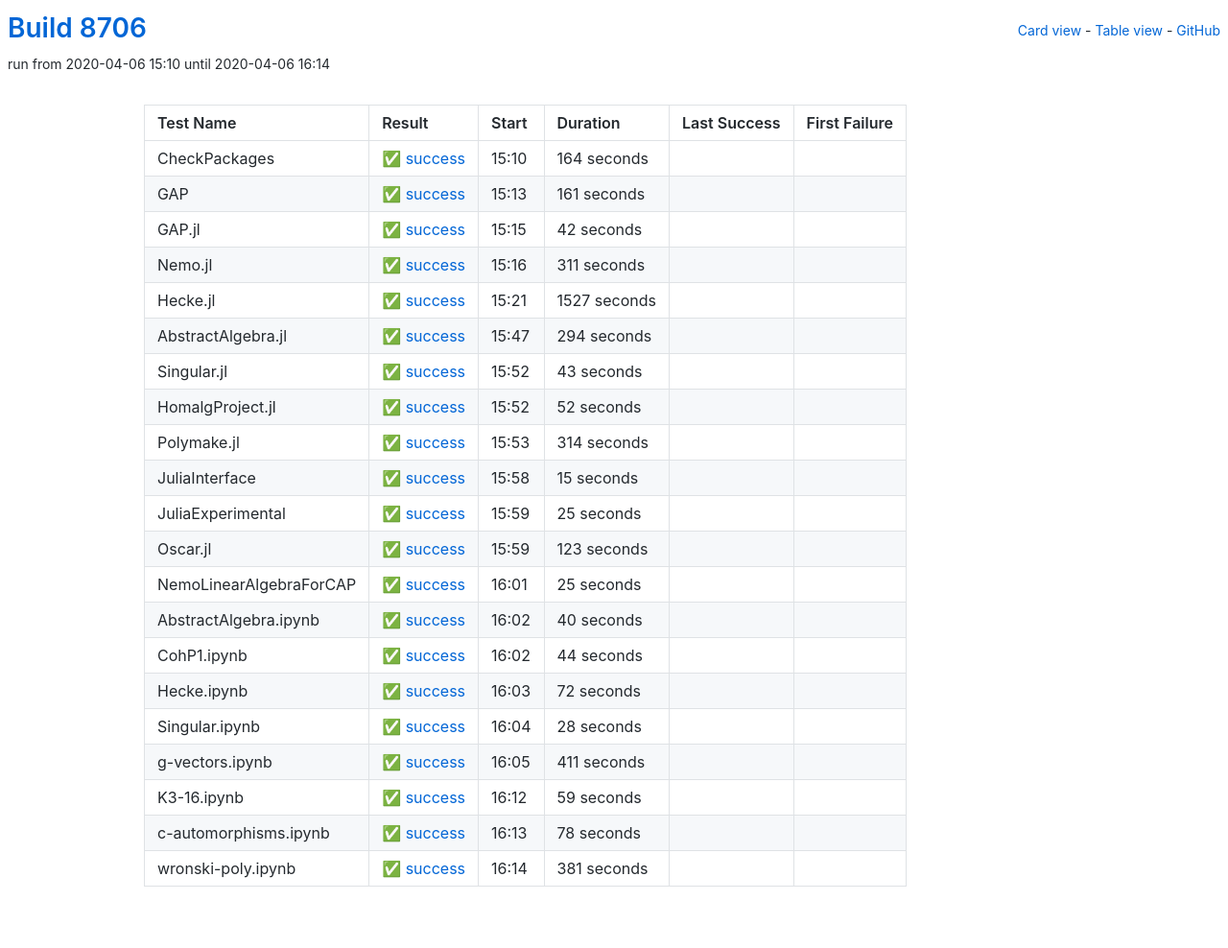
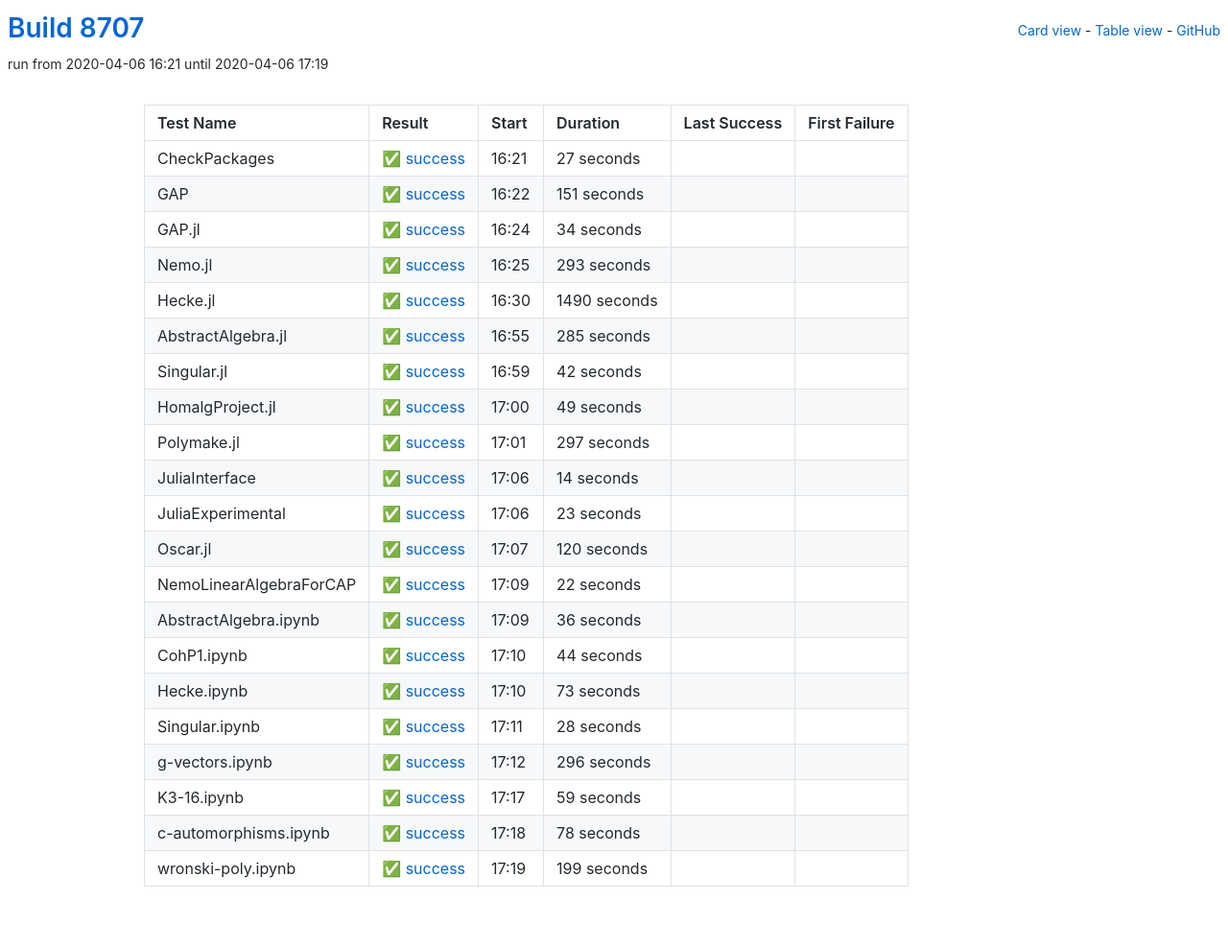
Before and after one commit to oscar-system/oscar-ci-status, a Jekyll site: the page built from table.html, in a window 1280 px wide. Shown: the whole page at 96% size. Built offline with Jekyll 4.4.1, drawn with Linux system fonts in a browser that asks for light colours.

Commit message:
Build 8707

```diff
--- a/_data/ci.yml
+++ b/_data/ci.yml
@@ -1,27 +1,71 @@
-build: 8706
-build_url: https://oscarci.mathematik.uni-kl.de/job/oscar/8706/
+build: 8707
+build_url: https://oscarci.mathematik.uni-kl.de/job/oscar/8707/
 job: oscar
 tests:
-- duration: 164
+- duration: 27
   exitcode: 0
   first_failure: false
   first_failure_url: null
   last_success: false
   last_success_url: null
-  log: https://oscarci.mathematik.uni-kl.de/job/oscar/8706/artifact/logs/build-8706/CheckPackages.log
+  log: https://oscarci.mathematik.uni-kl.de/job/oscar/8707/artifact/logs/build-8707/CheckPackages.log
   name: CheckPackages
-  start: 2020-04-06 15:10
+  start: 2020-04-06 16:21
   status: success
   success: true
-- duration: 161
+- duration: 151
   exitcode: 0
   first_failure: false
   first_failure_url: null
   last_success: false
   last_success_url: null
-  log: https://oscarci.mathematik.uni-kl.de/job/oscar/8706/artifact/logs/build-8706/GAP.log
+  log: https://oscarci.mathematik.uni-kl.de/job/oscar/8707/artifact/logs/build-8707/GAP.log
   name: GAP
-  start: 2020-04-06 15:13
+  start: 2020-04-06 16:22
+  status: success
+  success: true
+- duration: 34
+  exitcode: 0
+  first_failure: false
+  first_failure_url: null
+  last_success: false
+  last_success_url: null
+  log: https://oscarci.mathematik.uni-kl.de/job/oscar/8707/artifact/logs/build-8707/GAP.jl.log
+  name: GAP.jl
+  start: 2020-04-06 16:24
+  status: success
+  success: true
+- duration: 293
+  exitcode: 0
+  first_failure: false
+  first_failure_url: null
+  last_success: false
+  last_success_url: null
+  log: https://oscarci.mathematik.uni-kl.de/job/oscar/8707/artifact/logs/build-8707/Nemo.jl.log
+  name: Nemo.jl
+  start: 2020-04-06 16:25
+  status: success
+  success: true
+- duration: 1490
+  exitcode: 0
+  first_failure: false
+  first_failure_url: null
+  last_success: false
+  last_success_url: null
+  log: https://oscarci.mathematik.uni-kl.de/job/oscar/8707/artifact/logs/build-8707/Hecke.jl.log
+  name: Hecke.jl
+  start: 2020-04-06 16:30
+  status: success
+  success: true
+- duration: 285
+  exitcode: 0
+  first_failure: false
+  first_failure_url: null
+  last_success: false
+  last_success_url: null
+  log: https://oscarci.mathematik.uni-kl.de/job/oscar/8707/artifact/logs/build-8707/AbstractAlgebra.jl.log
+  name: AbstractAlgebra.jl
+  start: 2020-04-06 16:55
   status: success
   success: true
 - duration: 42
@@ -30,130 +74,86 @@ tests:
   first_failure_url: null
   last_success: false
   last_success_url: null
-  log: https://oscarci.mathematik.uni-kl.de/job/oscar/8706/artifact/logs/build-8706/GAP.jl.log
-  name: GAP.jl
-  start: 2020-04-06 15:15
+  log: https://oscarci.mathematik.uni-kl.de/job/oscar/8707/artifact/logs/build-8707/Singular.jl.log
+  name: Singular.jl
+  start: 2020-04-06 16:59
   status: success
   success: true
-- duration: 311
+- duration: 49
   exitcode: 0
   first_failure: false
   first_failure_url: null
   last_success: false
   last_success_url: null
-  log: https://oscarci.mathematik.uni-kl.de/job/oscar/8706/artifact/logs/build-8706/Nemo.jl.log
-  name: Nemo.jl
-  start: 2020-04-06 15:16
+  log: https://oscarci.mathematik.uni-kl.de/job/oscar/8707/artifact/logs/build-8707/HomalgProject.jl.log
+  name: HomalgProject.jl
+  start: 2020-04-06 17:00
   status: success
   success: true
-- duration: 1527
+- duration: 297
   exitcode: 0
   first_failure: false
   first_failure_url: null
   last_success: false
   last_success_url: null
-  log: https://oscarci.mathematik.uni-kl.de/job/oscar/8706/artifact/logs/build-8706/Hecke.jl.log
-  name: Hecke.jl
-  start: 2020-04-06 15:21
+  log: https://oscarci.mathematik.uni-kl.de/job/oscar/8707/artifact/logs/build-8707/Polymake.jl.log
+  name: Polymake.jl
+  start: 2020-04-06 17:01
   status: success
   success: true
-- duration: 294
+- duration: 14
   exitcode: 0
   first_failure: false
   first_failure_url: null
   last_success: false
   last_success_url: null
-  log: https://oscarci.mathematik.uni-kl.de/job/oscar/8706/artifact/logs/build-8706/AbstractAlgebra.jl.log
-  name: AbstractAlgebra.jl
-  start: 2020-04-06 15:47
+  log: https://oscarci.mathematik.uni-kl.de/job/oscar/8707/artifact/logs/build-8707/JuliaInterface.log
+  name: JuliaInterface
+  start: 2020-04-06 17:06
   status: success
   success: true
-- duration: 43
+- duration: 23
   exitcode: 0
   first_failure: false
   first_failure_url: null
   last_success: false
   last_success_url: null
-  log: https://oscarci.mathematik.uni-kl.de/job/oscar/8706/artifact/logs/build-8706/Singular.jl.log
-  name: Singular.jl
-  start: 2020-04-06 15:52
+  log: https://oscarci.mathematik.uni-kl.de/job/oscar/8707/artifact/logs/build-8707/JuliaExperimental.log
+  name: JuliaExperimental
+  start: 2020-04-06 17:06
   status: success
   success: true
-- duration: 52
+- duration: 120
   exitcode: 0
   first_failure: false
   first_failure_url: null
   last_success: false
   last_success_url: null
-  log: https://oscarci.mathematik.uni-kl.de/job/oscar/8706/artifact/logs/build-8706/HomalgProject.jl.log
-  name: HomalgProject.jl
-  start: 2020-04-06 15:52
+  log: https://oscarci.mathematik.uni-kl.de/job/oscar/8707/artifact/logs/build-8707/Oscar.jl.log
+  name: Oscar.jl
+  start: 2020-04-06 17:07
   status: success
   success: true
-- duration: 314
+- duration: 22
   exitcode: 0
   first_failure: false
   first_failure_url: null
   last_success: false
   last_success_url: null
-  log: https://oscarci.mathematik.uni-kl.de/job/oscar/8706/artifact/logs/build-8706/Polymake.jl.log
-  name: Polymake.jl
-  start: 2020-04-06 15:53
+  log: https://oscarci.mathematik.uni-kl.de/job/oscar/8707/artifact/logs/build-8707/NemoLinearAlgebraForCAP.log
+  name: NemoLinearAlgebraForCAP
+  start: 2020-04-06 17:09
   status: success
   success: true
-- duration: 15
+- duration: 36
   exitcode: 0
   first_failure: false
   first_failure_url: null
   last_success: false
   last_success_url: null
-  log: https://oscarci.mathematik.uni-kl.de/job/oscar/8706/artifact/logs/build-8706/JuliaInterface.log
-  name: JuliaInterface
-  start: 2020-04-06 15:58
-  status: success
-  success: true
-- duration: 25
-  exitcode: 0
-  first_failure: false
-  first_failure_url: null
-  last_success: false
-  last_success_url: null
-  log: https://oscarci.mathematik.uni-kl.de/job/oscar/8706/artifact/logs/build-8706/JuliaExperimental.log
-  name: JuliaExperimental
-  start: 2020-04-06 15:59
-  status: success
-  success: true
-- duration: 123
-  exitcode: 0
-  first_failure: false
-  first_failure_url: null
-  last_success: false
-  last_success_url: null
-  log: https://oscarci.mathematik.uni-kl.de/job/oscar/8706/artifact/logs/build-8706/Oscar.jl.log
-  name: Oscar.jl
-  start: 2020-04-06 15:59
-  status: success
-  success: true
-- duration: 25
-  exitcode: 0
-  first_failure: false
-  first_failure_url: null
-  last_success: false
-  last_success_url: null
-  log: https://oscarci.mathematik.uni-kl.de/job/oscar/8706/artifact/logs/build-8706/NemoLinearAlgebraForCAP.log
-  name: NemoLinearAlgebraForCAP
-  start: 2020-04-06 16:01
-  status: success
-  success: true
-- duration: 40
-  exitcode: 0
-  first_failure: false
-  first_failure_url: null
-  last_success: false
-  last_success_url: null
-  log: https://oscarci.mathematik.uni-kl.de/job/oscar/8706/artifact/logs/build-8706/AbstractAlgebra.ipynb.log
+  log: https://oscarci.mathematik.uni-kl.de/job/oscar/8707/artifact/logs/build-8707/AbstractAlgebra.ipynb.log
   name: AbstractAlgebra.ipynb
-  start: 2020-04-06 16:02
+  start: 2020-04-06 17:09
   status: success
   success: true
 - duration: 44
@@ -162,20 +162,20 @@ tests:
   first_failure_url: null
   last_success: false
   last_success_url: null
-  log: https://oscarci.mathematik.uni-kl.de/job/oscar/8706/artifact/logs/build-8706/CohP1.ipynb.log
+  log: https://oscarci.mathematik.uni-kl.de/job/oscar/8707/artifact/logs/build-8707/CohP1.ipynb.log
   name: CohP1.ipynb
-  start: 2020-04-06 16:02
+  start: 2020-04-06 17:10
   status: success
   success: true
-- duration: 72
+- duration: 73
   exitcode: 0
   first_failure: false
   first_failure_url: null
   last_success: false
   last_success_url: null
-  log: https://oscarci.mathematik.uni-kl.de/job/oscar/8706/artifact/logs/build-8706/Hecke.ipynb.log
+  log: https://oscarci.mathematik.uni-kl.de/job/oscar/8707/artifact/logs/build-8707/Hecke.ipynb.log
   name: Hecke.ipynb
-  start: 2020-04-06 16:03
+  start: 2020-04-06 17:10
   status: success
   success: true
 - duration: 28
@@ -184,20 +184,20 @@ tests:
   first_failure_url: null
   last_success: false
   last_success_url: null
-  log: https://oscarci.mathematik.uni-kl.de/job/oscar/8706/artifact/logs/build-8706/Singular.ipynb.log
+  log: https://oscarci.mathematik.uni-kl.de/job/oscar/8707/artifact/logs/build-8707/Singular.ipynb.log
   name: Singular.ipynb
-  start: 2020-04-06 16:04
+  start: 2020-04-06 17:11
   status: success
   success: true
-- duration: 411
+- duration: 296
   exitcode: 0
   first_failure: false
   first_failure_url: null
   last_success: false
   last_success_url: null
-  log: https://oscarci.mathematik.uni-kl.de/job/oscar/8706/artifact/logs/build-8706/g-vectors.ipynb.log
+  log: https://oscarci.mathematik.uni-kl.de/job/oscar/8707/artifact/logs/build-8707/g-vectors.ipynb.log
   name: g-vectors.ipynb
-  start: 2020-04-06 16:05
+  start: 2020-04-06 17:12
   status: success
   success: true
 - duration: 59
@@ -206,9 +206,9 @@ tests:
   first_failure_url: null
   last_success: false
   last_success_url: null
-  log: https://oscarci.mathematik.uni-kl.de/job/oscar/8706/artifact/logs/build-8706/K3-16.ipynb.log
+  log: https://oscarci.mathematik.uni-kl.de/job/oscar/8707/artifact/logs/build-8707/K3-16.ipynb.log
   name: K3-16.ipynb
-  start: 2020-04-06 16:12
+  start: 2020-04-06 17:17
   status: success
   success: true
 - duration: 78
@@ -217,19 +217,19 @@ tests:
   first_failure_url: null
   last_success: false
   last_success_url: null
-  log: https://oscarci.mathematik.uni-kl.de/job/oscar/8706/artifact/logs/build-8706/c-automorphisms.ipynb.log
+  log: https://oscarci.mathematik.uni-kl.de/job/oscar/8707/artifact/logs/build-8707/c-automorphisms.ipynb.log
   name: c-automorphisms.ipynb
-  start: 2020-04-06 16:13
+  start: 2020-04-06 17:18
   status: success
   success: true
-- duration: 381
+- duration: 199
   exitcode: 0
   first_failure: false
   first_failure_url: null
   last_success: false
   last_success_url: null
-  log: https://oscarci.mathematik.uni-kl.de/job/oscar/8706/artifact/logs/build-8706/wronski-poly.ipynb.log
+  log: https://oscarci.mathematik.uni-kl.de/job/oscar/8707/artifact/logs/build-8707/wronski-poly.ipynb.log
   name: wronski-poly.ipynb
-  start: 2020-04-06 16:14
+  start: 2020-04-06 17:19
   status: success
   success: true
```
Also changed, not shown: README.md.
